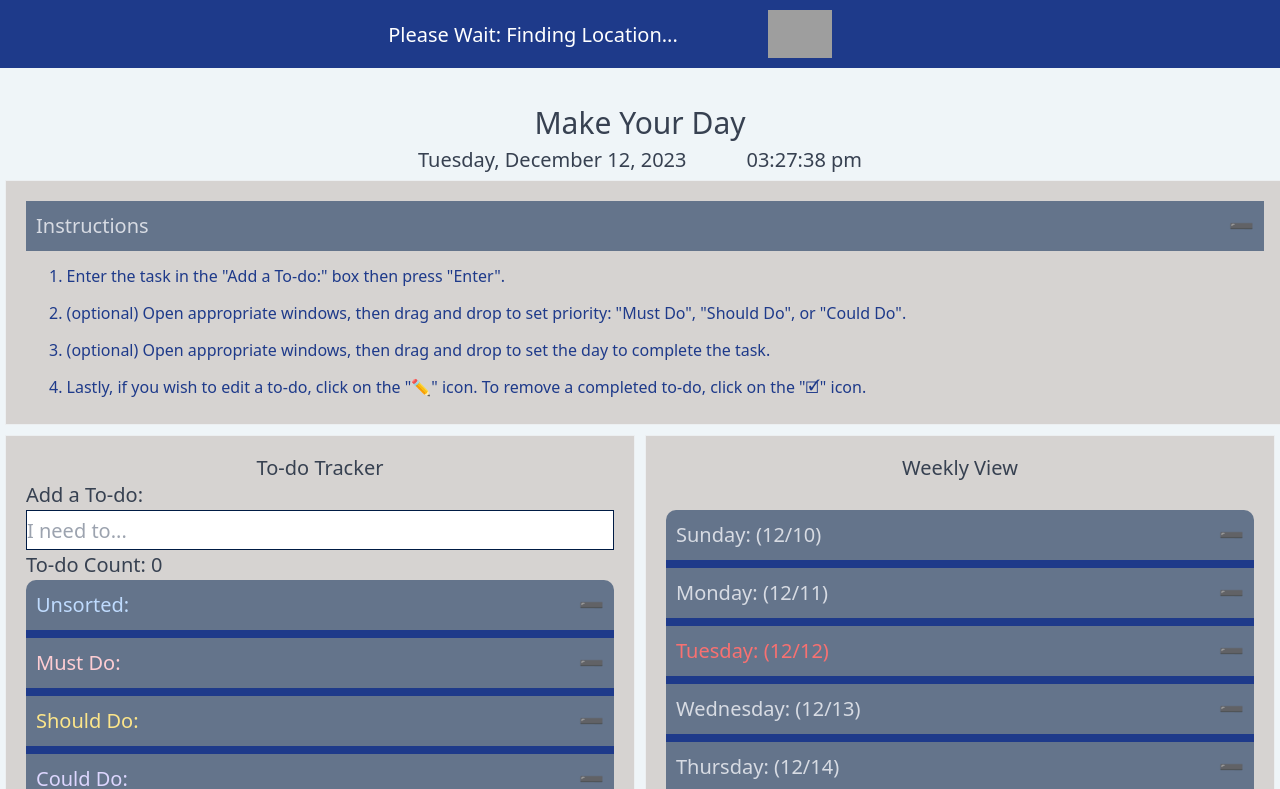
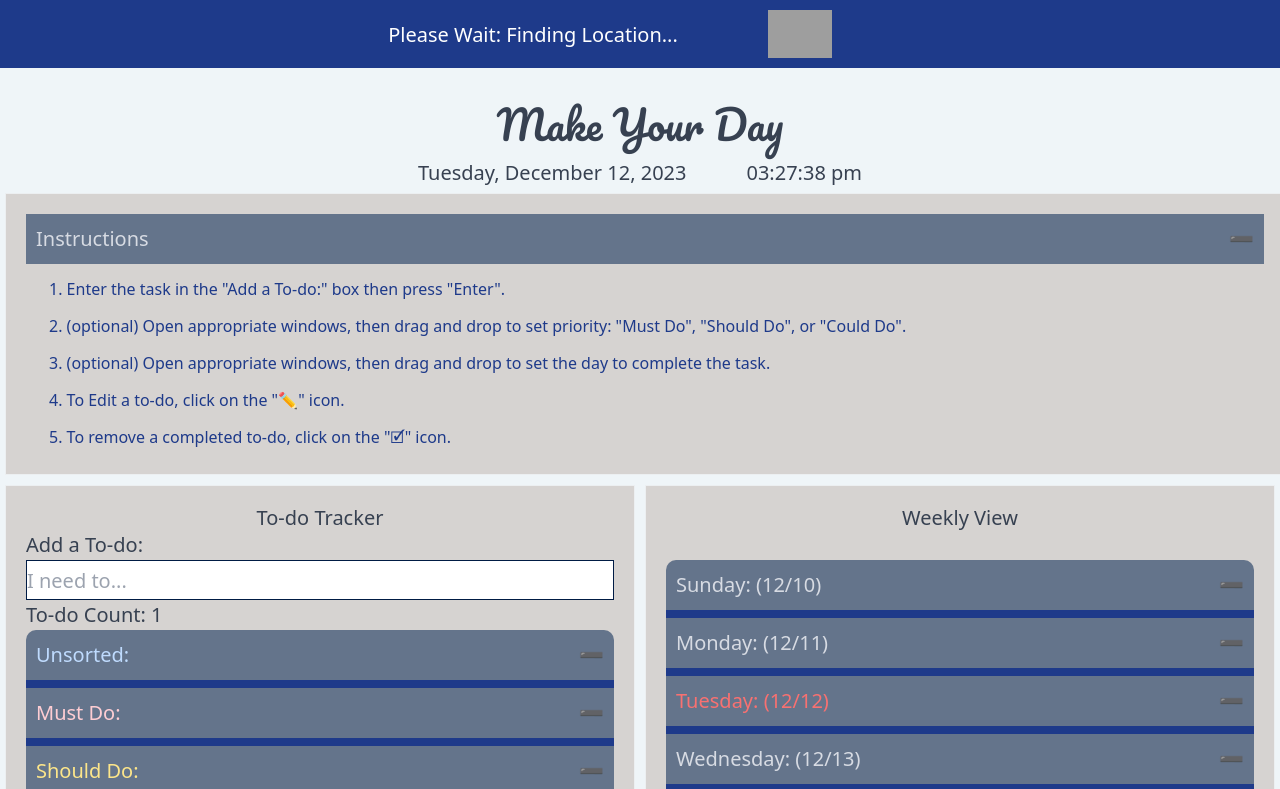
Before and after one commit to hudsonpepper/Make-Your-Day, a plain HTML site: page index.html in a window 1280 px wide. Both pictures are taken after a click on the button "Instructions". Shown: the top 789 px of the page. Drawn offline with nearby package versions, Linux system fonts and the light colour scheme; grey boxes are pictures that could not be loaded.

Commit message:
Font and Instructions Edits

```diff
--- a/assets/css/style.css
+++ b/assets/css/style.css
@@ -2,6 +2,8 @@
 @tailwind base;
 @tailwind components;
 @tailwind utilities;
+
+
 
 
 /* Default */
@@ -12,7 +14,7 @@
   font-size: 20px;
 }
 body {
-  font-family: "Roboto", sans-serif;
+  font-family: 'Arimo', sans-serif;
   background-color: #eff5f8;
   color: #001b44;
 }
@@ -51,6 +53,12 @@ body {
   font-size: 1.5rem;
   margin-top: 100px;
 }
+
+.pageTitle {
+  font-family: 'Pacifico', cursive;
+  font-size: 2rem;
+  padding-bottom: 0.5rem
+}
 /* Date and Time */
 .lead {
   font-size: 1rem;
@@ -63,6 +71,9 @@ body {
 /* Quote Box */
 .quote-box {
   font-size: 0.75rem;
+}
+#quote {
+  font-style: italic;
 }
 
 /* Form Inputs */
--- a/assets/js/script.js
+++ b/assets/js/script.js
@@ -6,7 +6,6 @@ const currentHumidity = document.querySelector("#current-humidity");
 const currentCondition = document.querySelector("#current-condition");
 const weatherIcon = document.querySelector("#icon");
 var day = $(".day");
-console.log(day)
 var accElArray = $(".accordion");
 // ** End: Query Selectors **
 
@@ -18,7 +17,7 @@ var currDay = dayjs().format("D");
 var currMonth = dayjs().format("MM");
 var curYear = dayjs().format("YYYY");
 var currentDate = dayjs().format('dddd, MMMM D, YYYY');
-var currentTime = dayjs().format('hh:mm:ss a');
+var currentTime = dayjs().format('h:mm:ss a');
 //   --> HTML Date and Time Initialization
 $("#currentDay").html(currentDate);
 $("#currentTime").html(currentTime);
@@ -191,8 +190,6 @@ day.each(function () {
 
 // ----- Function Styles Current Day of the Week -----
 day.each(function () {
-  console.log(currWkDay)
-  console.log("Loop", $(this).attr("id"))
   if ($(this).attr("id") === currWkDay) {
     $(this).parent().addClass("curDay")
   }
--- a/index.html
+++ b/index.html
@@ -4,6 +4,10 @@
 <head>
   <meta charset="UTF-8">
   <title>Make Your Day</title>
+  <!-- Google Fonts -->
+  <link rel="preconnect" href="https://fonts.googleapis.com">
+  <link rel="preconnect" href="https://fonts.gstatic.com" crossorigin>
+  <link href="https://fonts.googleapis.com/css2?family=Arimo:ital@0;1&family=Pacifico&display=swap" rel="stylesheet">
   <!-- Bootstrap for Modal -->
   <link href="https://cdn.jsdelivr.net/npm/bootstrap@5.1.3/dist/css/bootstrap.min.css" rel="stylesheet"
     integrity="sha384-1BmE4kWBq78iYhFldvKuhfTAU6auU8tT94WrHftjDbrCEXSU1oBoqyl2QvZ6jIW3" crossorigin="anonymous" />
@@ -26,7 +30,8 @@
     <div id="current-humidity"></div>
   </div>
   <!-- Header -->
-  <div class="first-container justify-between">Make Your Day
+  <div class="first-container justify-between">
+    <h1 class="pageTitle">Make Your Day</h1>
     <p class="lead text-md py-.5"></p>
     <div class="day-time justify-center gap-5">
       <p id="currentDay" class="lead"></p>
@@ -46,8 +51,8 @@
       <li>2. (optional) Open appropriate windows, then drag and drop to set priority: "Must Do", "Should Do", or "Could
         Do".</li>
       <li>3. (optional) Open appropriate windows, then drag and drop to set the day to complete the task.</li>
-      <li>4. Lastly, if you wish to edit a to-do, click on the "✏️" icon. To remove a completed to-do, click on the "🗹"
-        icon.</li>
+      <li>4. To Edit a to-do, click on the "✏️" icon. </li>
+      <li>5. To remove a completed to-do, click on the "🗹" icon.</li>
     </ol>
   </div>
   <!-- Main Section (To-dos and Weekly View) -->
```
Also changed, not shown: README.md.
